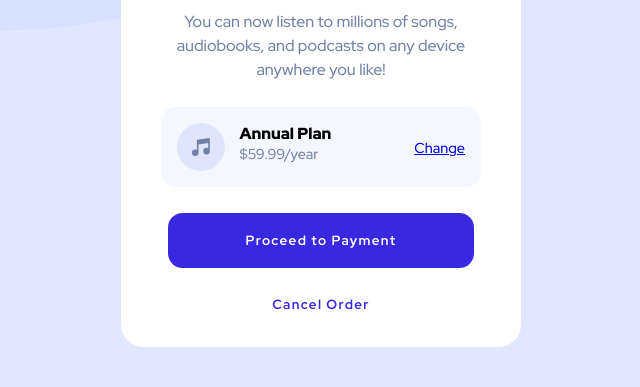
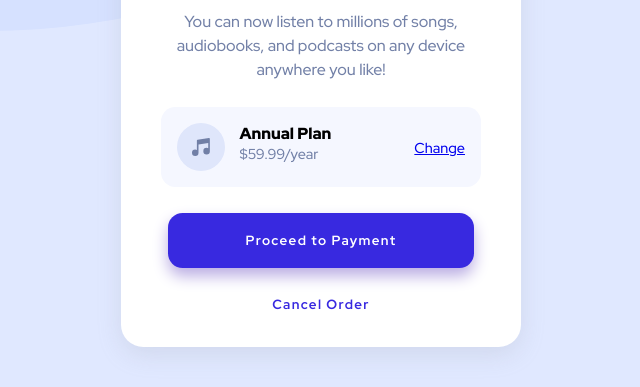
Before and after one commit to squach28/order-summary-component, a plain HTML site: page index.html in a window 1280 px wide. Shown: the part 357-744 px from the top of the page, without its empty margins (319-959 px from the left). Drawn offline with Linux system fonts and the light colour scheme.

Commit message:
added shadow to card and proceed button

```diff
--- a/style.css
+++ b/style.css
@@ -35,6 +35,7 @@ h1 {
     margin-top: 4em;
     text-align: center;
     gap: 1.6em;
+    box-shadow: rgba(149, 157, 165, 0.2) 0px 8px 24px;
 }
 
 .illustration-hero {
@@ -101,6 +102,7 @@ h1 {
     font-weight: 700;
     letter-spacing: 0.1em;
     cursor: pointer;
+    box-shadow: 0px 8px 15px rgb(186, 173, 227);
 }
 
 .proceed-button:hover {
```
